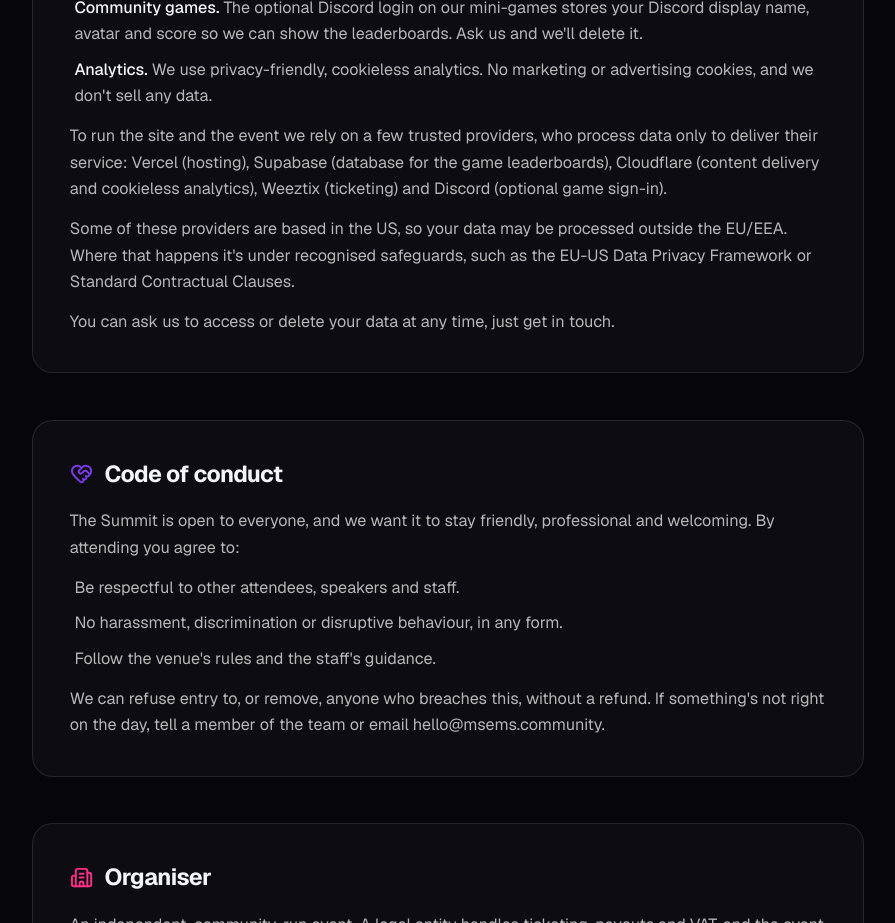
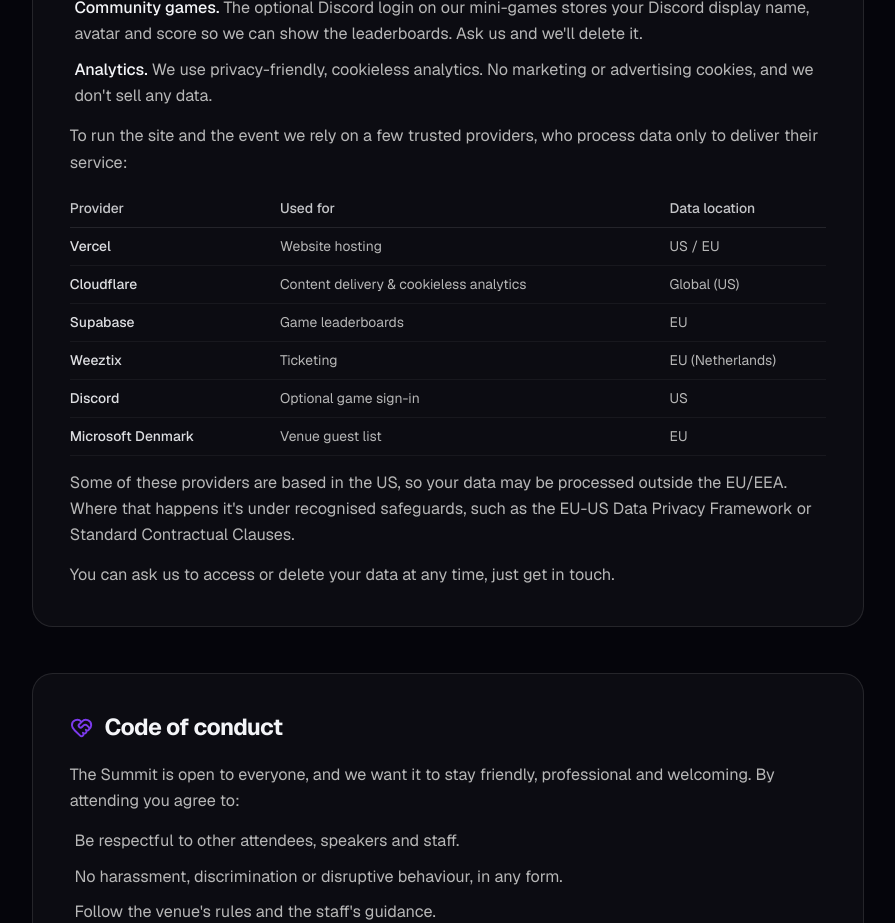
Before and after one commit to Microsoft-EMS-Community/msems-landing, a Next.js app: page /policies in a window 1280 px wide. Shown: the part 1080-2003 px from the top of the page, without its empty margins (192-1087 px from the left). Built offline with nearby package versions, Linux system fonts and the light colour scheme.

Commit message:
policies: add a clear processors table (provider, use, data location)
Full transparency on who processes data and where (US/EU), alongside the
DPF/SCC transfer note.

```diff
--- a/src/app/policies/page.tsx
+++ b/src/app/policies/page.tsx
@@ -13,6 +13,15 @@ export const metadata: Metadata = {
 };
 
 const WEEZTIX_TERMS = "https://weeztix.com/ticket-buyer-terms";
+
+const PROVIDERS: ReadonlyArray<{ name: string; use: string; region: string }> = [
+  { name: "Vercel", use: "Website hosting", region: "US / EU" },
+  { name: "Cloudflare", use: "Content delivery & cookieless analytics", region: "Global (US)" },
+  { name: "Supabase", use: "Game leaderboards", region: "EU" },
+  { name: "Weeztix", use: "Ticketing", region: "EU (Netherlands)" },
+  { name: "Discord", use: "Optional game sign-in", region: "US" },
+  { name: "Microsoft Denmark", use: "Venue guest list", region: "EU" },
+];
 
 export default function PoliciesPage() {
   return (
@@ -119,10 +128,29 @@ export default function PoliciesPage() {
               <p>
                 To run the site and the event we rely on a few trusted
                 providers, who process data only to deliver their service:
-                Vercel (hosting), Supabase (database for the game leaderboards),
-                Cloudflare (content delivery and cookieless analytics), Weeztix
-                (ticketing) and Discord (optional game sign-in).
               </p>
+              <div className="overflow-x-auto">
+                <table className="w-full text-left text-xs">
+                  <thead>
+                    <tr className="border-b border-white/10 text-foreground/80">
+                      <th className="py-2 pr-4 font-medium">Provider</th>
+                      <th className="py-2 pr-4 font-medium">Used for</th>
+                      <th className="py-2 font-medium">Data location</th>
+                    </tr>
+                  </thead>
+                  <tbody>
+                    {PROVIDERS.map((p) => (
+                      <tr key={p.name} className="border-b border-white/5">
+                        <td className="py-2 pr-4 font-medium text-foreground/90">
+                          {p.name}
+                        </td>
+                        <td className="py-2 pr-4">{p.use}</td>
+                        <td className="py-2 whitespace-nowrap">{p.region}</td>
+                      </tr>
+                    ))}
+                  </tbody>
+                </table>
+              </div>
               <p>
                 Some of these providers are based in the US, so your data may be
                 processed outside the EU/EEA. Where that happens it&apos;s under
```
